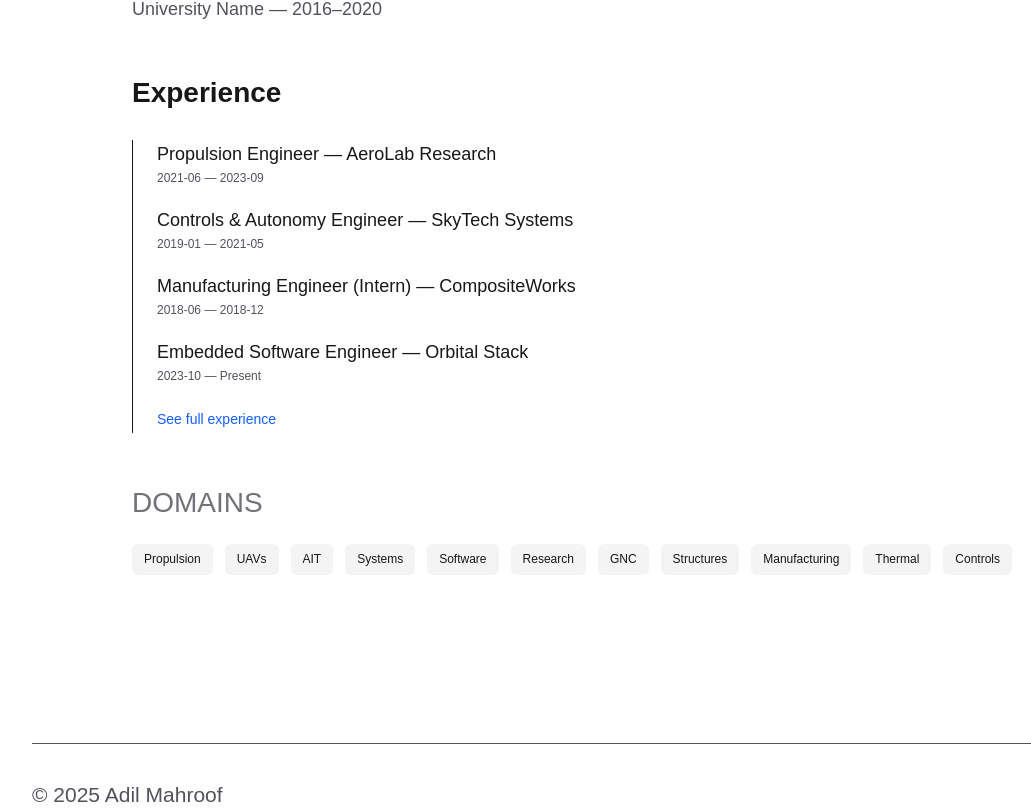
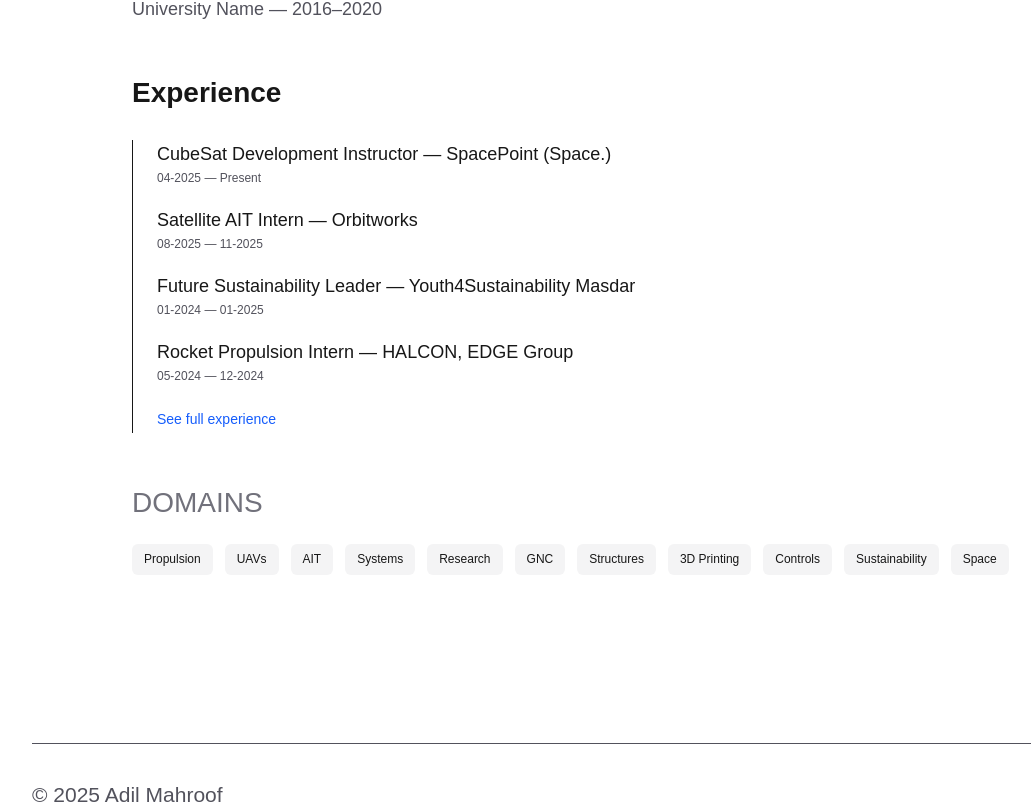
Before and after one commit to adilmrf/myPortfolio, a Next.js app: page / in a window 1280 px wide. Shown: the part 1011-1821 px from the top of the page, without its empty margins (4-1035 px from the left). Built offline with nearby package versions, Linux system fonts and the light colour scheme.

Commit message:
Updated experience

```diff
--- a/src/content/experience.ts
+++ b/src/content/experience.ts
@@ -3,48 +3,56 @@
 export const EXPERIENCE: ExperienceItem[] = [
   {
     id: "exp-1",
-    role: "Propulsion Engineer",
-    organization: "AeroLab Research",
-    startDate: "2021-06",
-    endDate: "2023-09",
+    role: "CubeSat Development Instructor",
+    organization: "SpacePoint (Space.)",
+    startDate: "04-2025",
+    endDate: "Present",
     bullets: [
-      "Led hot-fire test campaigns for liquid rocket demonstrators.",
-      "Authored test procedures and coordinated instrumentation setups.",
-      "Reduced chamber thermal gradients through redesign of cooling paths.",
+      "Led 10+ lectures on Introduction to Space, satellites, and space technology",
+      "Led 10+ workshops on hands-on CubeSat assembly, integration and testing with 100+ students.",
     ],
-    tags: ["Propulsion", "Research"],
+    tags: ["Space", "AIT"],
   },
   {
     id: "exp-2",
-    role: "Controls & Autonomy Engineer",
-    organization: "SkyTech Systems",
-    startDate: "2019-01",
-    endDate: "2021-05",
+    role: "Satellite AIT Intern",
+    organization: "Orbitworks",
+    startDate: "08-2025",
+    endDate: "11-2025",
     bullets: [
-      "Implemented guidance algorithms for waypoint navigation.",
-      "Integrated vision-based detection into the navigation stack.",
+      "Designed and manufactured a mechanical ground support equipment (MGSE) to store 40 solar array modules",
+      "Created work and build procedures for MGSEs and Satellite AIT steps.",
+      "Assisted with AIT processes and builds in the clean room.",
+      "Worked on 10 Longbow satellites including storage, functional tests, solar array deployment, and propulsion module removal"
     ],
-    tags: ["UAVs", "GNC", "Software"],
+    tags: ["Space", "AIT"],
   },
   {
     id: "exp-3",
-    role: "Manufacturing Engineer (Intern)",
-    organization: "CompositeWorks",
-    startDate: "2018-06",
-    endDate: "2018-12",
-    bullets: ["Supported composite layup and curing processes.", "Produced tooling and inspection reports."],
-    tags: ["Manufacturing", "Structures"],
+    role: "Future Sustainability Leader",
+    organization: " Youth4Sustainability Masdar",
+    startDate: " 01-2024",
+    endDate: "01-2025",
+    bullets: [
+      "Attended 20+ workshops, lectures and discussion sessions about sustainability.",
+      "Competed in 3 SkillUp competitions solving real-life sustainability challenges.",
+      "Won 1st place in the Innovate4Climate challenge, in collaboration with MBZ Water Initiative, for a novel design for a water desalination spacer inspired by the lotus leaf."
+    ],
+    tags: ["Sustainability", "Research"],
   },
   {
     id: "exp-4",
-    role: "Embedded Software Engineer",
-    organization: "Orbital Stack",
-    startDate: "2023-10",
+    role: "Rocket Propulsion Intern",
+    organization: "HALCON, EDGE Group",
+    startDate: "05-2024",
+    endDate: "12-2024",
     bullets: [
-      "Develop firmware for flight computers and telemetry logging.",
-      "Built host-side tools for automated test benches.",
+      "Attended on-boarding sessions on missiles developments and subsystems at different departments.",
+      "Researched liquid rocket engines (LRE) and testing setups.",
+      "Led the design of an LRE using NASA CEA, RPA, statistical and experimental data, and PTC Creo for CAD modeling. The model was manufactured using SLM 3D printing (Firing tests conducted in Q2-2025).",
+      "Participated in test campaigns for rocket motor qualifications."
     ],
-    tags: ["Software", "AIT"],
+    tags: ["Propulsion", "Research", "3D Printing"],
   },
 ];
 
--- a/src/content/projects.ts
+++ b/src/content/projects.ts
@@ -11,7 +11,7 @@
       "Designed and tested a 1kN regeneratively-cooled liquid rocket engine demonstrator.",
     description:
       "End-to-end design of a regeneratively-cooled thrust chamber, integrated feed system, and hot-fire testing campaign with instrumentation and data analysis.",
-    tags: ["Propulsion", "Manufacturing", "Research"],
+    tags: ["Propulsion", "Research"],
     links: [
       { label: "Report (PDF)", url: "#" },
       { label: "Test Video", url: "#" },
@@ -25,7 +25,7 @@
     summary: "Onboard computer vision and guidance system for urban VTOL operations.",
     description:
       "Developed sensor fusion pipeline with inertial+camera inputs and a real-time GNC stack for waypoint following and obstacle avoidance.",
-    tags: ["UAVs", "GNC", "Software"],
+    tags: ["UAVs", "GNC"],
     media: [
       { type: "image", src: "/uav-flight.jpg", alt: "VTOL UAV in flight", caption: "Flight test of perception stack" },
     ],
@@ -38,7 +38,7 @@
     summary: "CI-style AIT for avionics boards with hardware-in-the-loop checks.",
     description:
       "Built reproducible test benches, defined pass/fail criteria, and automated test runners to accelerate pre-flight checks.",
-    tags: ["AIT", "Software", "Systems"],
+    tags: ["AIT", "Systems"],
     thumbnail: { src: "/media/placeholder-3.svg", alt: "AIT bench" },
   },
   {
@@ -47,7 +47,7 @@
     summary: "Optimized composite layups to reduce mass while meeting stiffness targets.",
     description:
       "Performed laminate-level analysis, made tooling, and validated with static test rigs. Delivered manufacturing drawings and BOM.",
-    tags: ["Structures", "Manufacturing"],
+    tags: ["Structures"],
   },
   {
     id: "thermal-control",
@@ -55,7 +55,7 @@
     summary: "Passive + active thermal design for a 6U CubeSat payload.",
     description:
       "Modeled thermal environment, selected heaters and insulation, and validated via thermal-vacuum testing.",
-    tags: ["Thermal", "Systems"],
+    tags: ["Systems"],
     media: [
       { type: "image", src: "/thermal-chamber.jpg", alt: "Thermal vacuum chamber", caption: "Thermal-vac validation" },
     ],
@@ -66,7 +66,7 @@
     summary: "Test harness and dashboard for flight hardware telemetry.",
     description:
       "Created an embedded logger, host-side parsers, and a small dashboard to visualize telemetry and run automated acceptance tests.",
-    tags: ["Software", "AIT"],
+    tags: ["AIT"],
   },
 ];
 
--- a/src/lib/types.ts
+++ b/src/lib/types.ts
@@ -8,13 +8,13 @@
   "UAVs",
   "AIT",
   "Systems",
-  "Software",
   "Research",
   "GNC",
   "Structures",
-  "Manufacturing",
-  "Thermal",
+  "3D Printing",
   "Controls",
+  "Sustainability",
+  "Space"
 ] as const;
 
 export type Tag = typeof TAGS[number];
```
